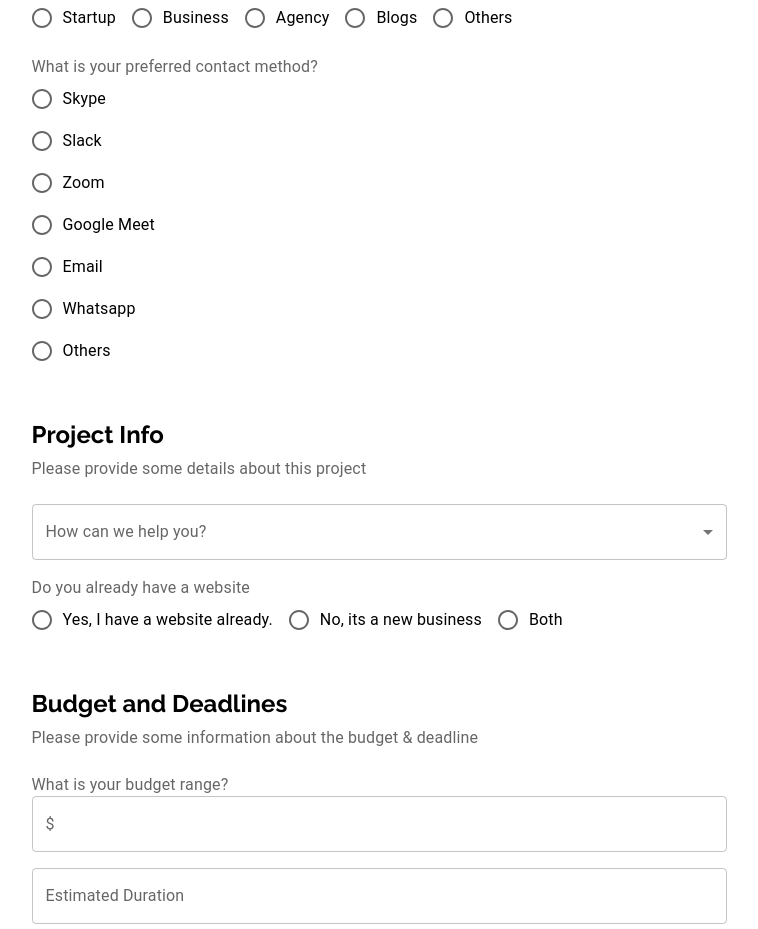
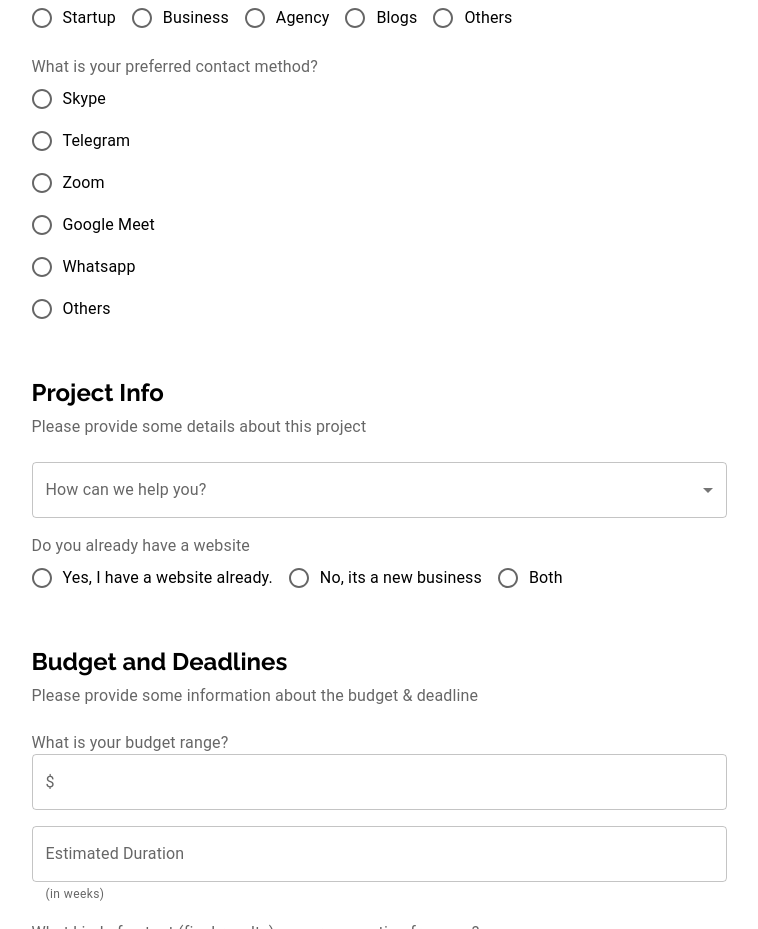
Before and after one commit to de-atoms/primetech, a React (Create React App) app: page /request-quote in a window 1280 px wide. Shown: the part 820-1749 px from the top of the page, without its empty margins (261-1019 px from the left). Built offline with nearby package versions, Linux system fonts and the light colour scheme.

Commit message:
request-quote

```diff
--- a/src/components/RequestQuote.jsx
+++ b/src/components/RequestQuote.jsx
@@ -231,9 +231,9 @@
                       label="Skype"
                     />
                     <FormControlLabel
-                      value="slack"
+                      value="Telegram"
                       control={<Radio />}
-                      label="Slack"
+                      label="Telegram"
                     />
                     <FormControlLabel
                       value="zoom"
@@ -244,11 +244,6 @@
                       value="google-meet"
                       control={<Radio />}
                       label="Google Meet"
-                    />
-                    <FormControlLabel
-                      value="email"
-                      control={<Radio />}
-                      label="Email"
                     />
                     <FormControlLabel
                       value="whatsapp"
```
